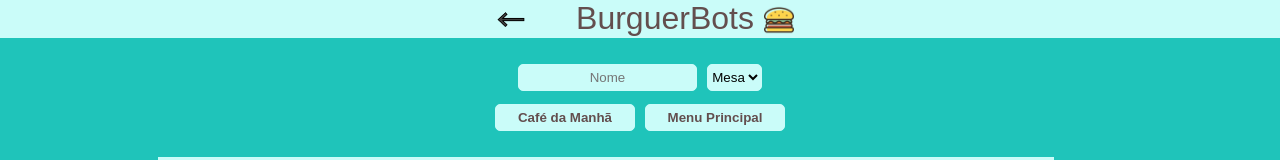
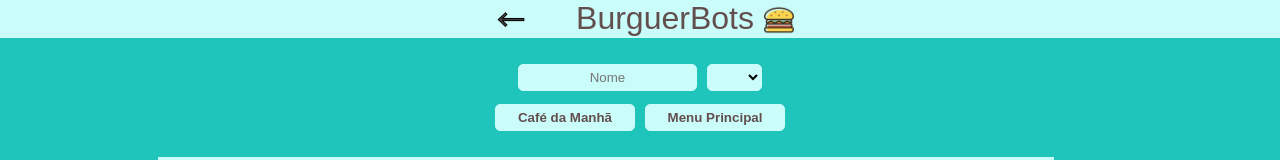
Before and after one commit to NiEl0503/BurgerBots, an Angular app: page /garcom in a window 1280 px wide. Shown: the top 160 px of the page. Built offline with nearby package versions, Linux system fonts and the light colour scheme; a web font is replaced by a local one.

Commit message:
salvando nome e mesa no banco de dados

```diff
--- a/src/app/app.module.ts
+++ b/src/app/app.module.ts
@@ -7,7 +7,7 @@ import { HeaderComponent } from './view/commons/header/header.component';
 import { FooterComponent } from './view/commons/footer/footer.component';
 import { HttpClientModule } from '@angular/common/http';
 import { LoginService } from './services/login/login.service';
-import { FormsModule } from '@angular/forms';
+
 
 
 @NgModule({
@@ -19,8 +19,7 @@ import { FormsModule } from '@angular/forms';
   imports: [
     BrowserModule,
     AppRoutingModule,
-    HttpClientModule,
-    FormsModule
+    HttpClientModule
   ],
   providers: [
     LoginService
--- a/src/app/view/garcon/garcon.component.html
+++ b/src/app/view/garcon/garcon.component.html
@@ -1,8 +1,8 @@
 <body>
     <section class="conteiner">
-        <div class='conteiner-inputs'>
-            <input type='text' class='inputs-info' placeholder='Nome' id='nome' />
-            <select id="typeyear" class="inputs-info">
+        <div class="conteiner-inputs">
+            <input type="text" class="inputs-info" placeholder="Nome" id="name" [(ngModel)]="name"/>
+            <select id="table" class="inputs-info"  [(ngModel)]="table" >
                 <option value="Mesa" disabled selected style="display: none">Mesa</option>
                 <option class="options" value="Mesa">Mesa</option>
                 <option class="options" value="1">1</option>
@@ -18,5 +18,5 @@
         </div>
     </section>
 </body>
-<app-products></app-products>
+<app-products [customerName]="name" [customerTable]="table"></app-products>
 <app-pedidos></app-pedidos>
--- a/src/app/view/garcon/garcon.component.ts
+++ b/src/app/view/garcon/garcon.component.ts
@@ -7,6 +7,8 @@ import { ProductsCommunicationService } from '../../services/products-communicat
   styleUrls: ['./garcon.component.css']
 })
 export class GarconComponent {
+  name: string = '';
+  table: string = '';
   constructor(private productsCommunicationService: ProductsCommunicationService) {}
 
   showBreakfast() {
--- a/src/app/view/garcon/garcon.module.ts
+++ b/src/app/view/garcon/garcon.module.ts
@@ -1,6 +1,6 @@
 import { NgModule } from '@angular/core';
 import { CommonModule } from '@angular/common';
-
+import { FormsModule } from '@angular/forms';
 import { GarconRoutingModule } from './garcon-routing.module';
 import { GarconComponent } from './garcon.component';
 import { ProductsComponent } from '../garcon/products/products.component';
@@ -15,7 +15,8 @@ import { PedidosComponent } from '../garcon/pedidos/pedidos.component';
   ],
   imports: [
     CommonModule,
-    GarconRoutingModule
+    GarconRoutingModule,
+    FormsModule
   ],
   exports: [
     GarconComponent
--- a/src/app/view/garcon/products/products.component.ts
+++ b/src/app/view/garcon/products/products.component.ts
@@ -1,4 +1,4 @@
-import { Component, OnInit } from '@angular/core';
+import { Component, Input, OnInit } from '@angular/core';
 import { ProductService } from '../../../services/product/product.service';
 import { HttpHeaders } from '@angular/common/http';
 import { LocalStorageService } from '../../../services/localStorage/local-storage.service';
@@ -10,8 +10,8 @@ import { ProductsCommunicationService } from '../../../services/products-communi
   styleUrls: ['./products.component.css']
 })
 export class ProductsComponent implements OnInit {
-  customerName: string = '';
-  customerTable: string = '';
+  @Input() customerName: string = '';
+  @Input() customerTable: string = '';
   showBreakfastContainer = false;
   showMainMenuContainer = false;
   selectedProducts: any[] = [];
```
